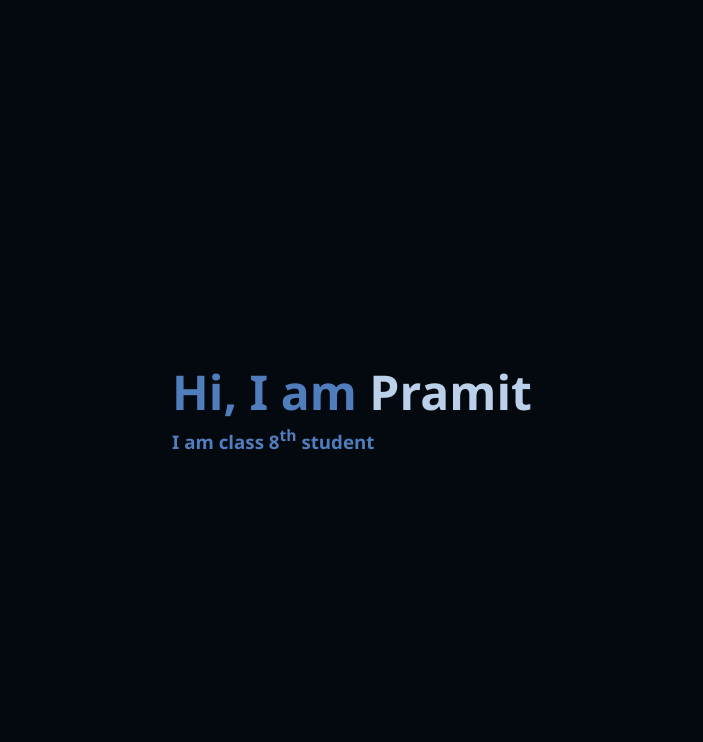
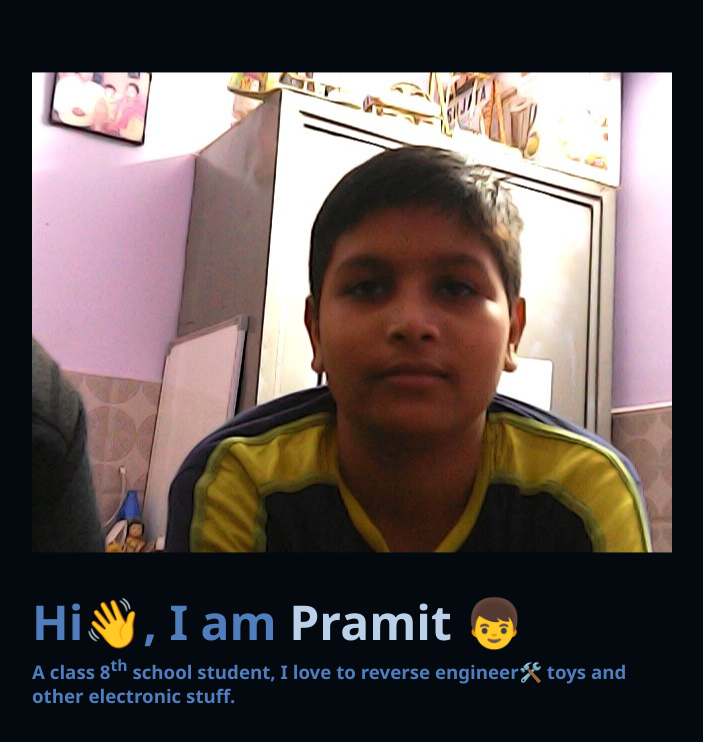
Before and after one commit to pramitlive/portfolio, a plain HTML site: page index.html in a window 1280 px wide. Shown: the whole page, without its empty margins (288-991 px from the left). Drawn offline with Linux system fonts and the light colour scheme.

Commit message:
added image and emoji

```diff
--- a/index.html
+++ b/index.html
@@ -12,10 +12,11 @@
 <body>
     <div class="home-container" >
         <div class="text-center">
+            <img src="./pramit.jpg" />
             <h1 class="mb-0">
-                Hi, I am <span class="bold-outcast-text">Pramit</span>
+                Hi👋, I am <span class="bold-outcast-text">Pramit 👦</span>
             </h1>
-            <h3 class="mt-0">I am class 8<sup>th</sup> student</h3>
+            <h3 class="mt-0">A class 8<sup>th</sup> school student, I love to reverse engineer🛠️ toys and other electronic stuff.</h3>
         </div>
 
     </div>
```
Also changed, not shown: pramit.jpg (added), tejas.jpg (added).
